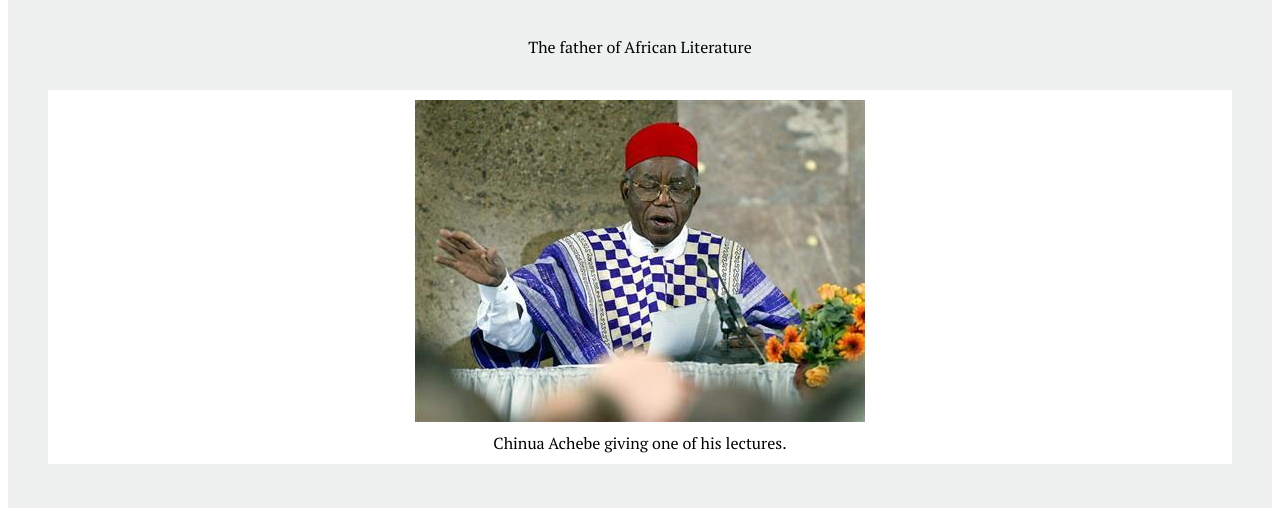
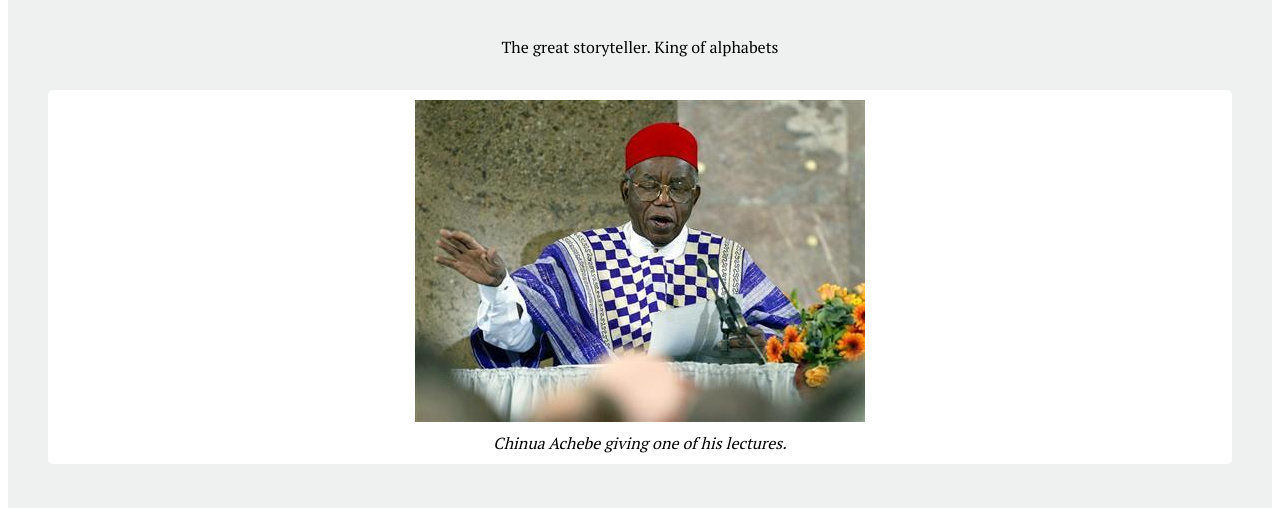
Before and after one commit to Lucky-Tsuma/Tribute_Page, a plain HTML site: page index.html in a window 1280 px wide. Shown: the part 73-581 px from the top of the page. Drawn offline with Linux system fonts and the light colour scheme; a web font is replaced by a local one.

Commit message:
Rounded image div edges.

```diff
--- a/index.html
+++ b/index.html
@@ -15,13 +15,13 @@
     <div id = "main">
         <div class="title-div">
             <h1 id="title">Chinua Achebe</h1>
-            <p>The father of African Literature</p>
+            <p>The great storyteller. King of alphabets</p>
         </div>
 
         <figure id="img-div">
             <img id="image" src="assets/image.jpeg" alt="Chinua Achebe giving a lecture">
             <figcaption id="img-caption">
-                Chinua Achebe giving one of his lectures.
+                <em>Chinua Achebe giving one of his lectures.</em>
             </figcaption>
         </figure>
 
--- a/style.css
+++ b/style.css
@@ -19,6 +19,7 @@ body {
   flex-direction: column;
   align-items: center;
   background-color: hsl(120, 100%, 100%);
+  border-radius: 5px;
   padding-top: 10px;
   padding-bottom: 10px;
 }
```
